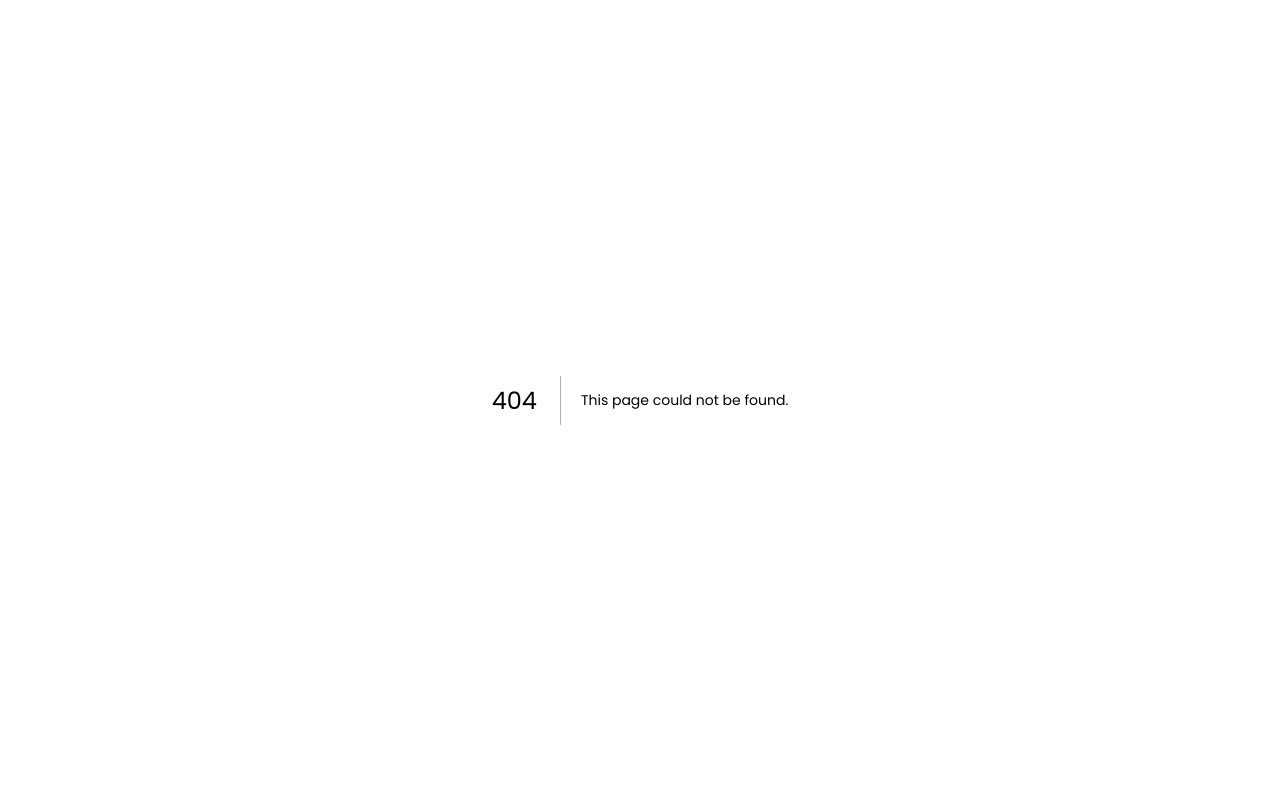
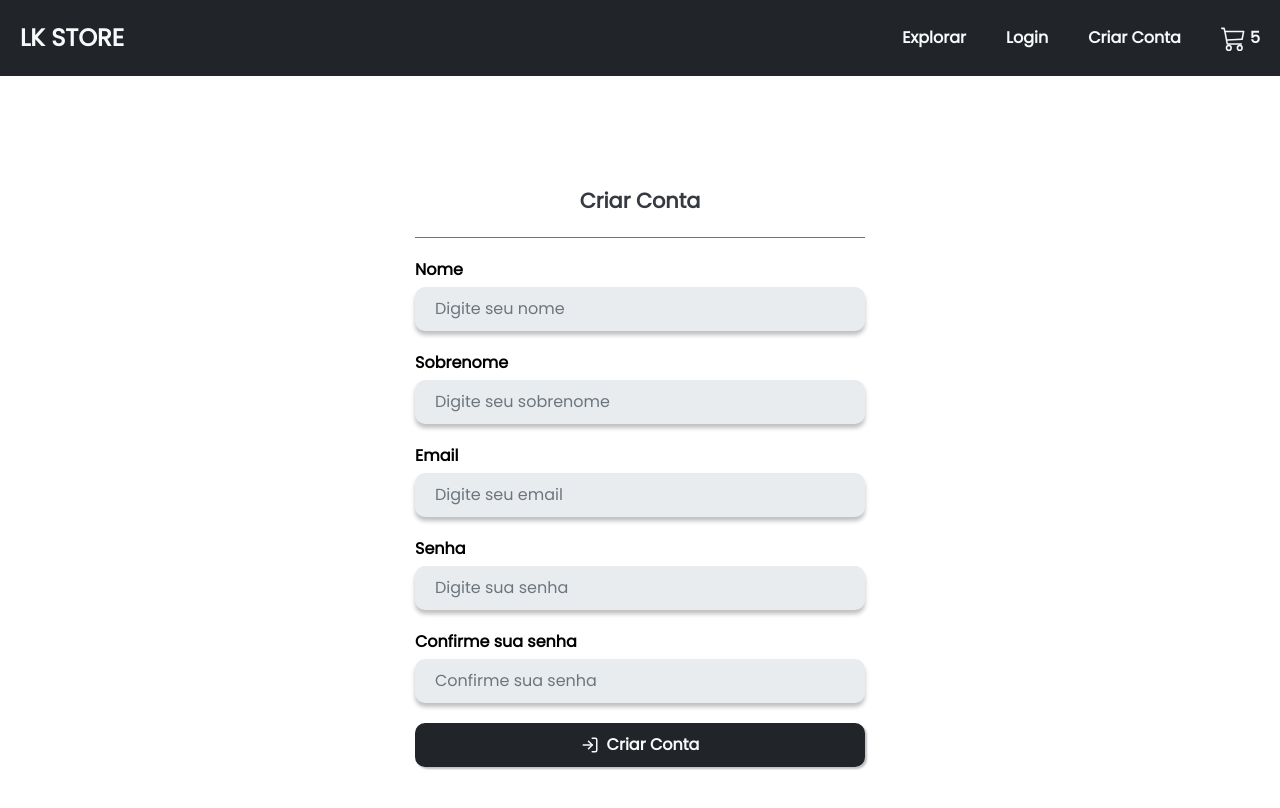
Before and after one commit to LucasKaiquee/E-commerce, a Next.js app: page /sign-up in a window 1280 px wide. Before the commit this address had no page. Shown: the top 808 px of the page. Built offline with nearby package versions, Linux system fonts and the light colour scheme.

Commit message:
feat: add Sign Up Page and inputs validations

```diff
--- a/package.json
+++ b/package.json
@@ -10,8 +10,9 @@
   },
   "dependencies": {
     "axios": "^1.6.7",
+    "ecommerce": "file:",
     "firebase": "^10.8.0",
-    "next": "14.1.0",
+    "next": "^14.2.23",
     "react": "^18",
     "react-dom": "^18",
     "react-hook-form": "^7.50.1",
--- a/src/app/login/page.tsx
+++ b/src/app/login/page.tsx
@@ -56,7 +56,7 @@ export default function LoginPage() {
                             </InputErrorMessage>
                         )}
 
-                          {errors?.email?.type === "validate" && (
+                        {errors?.email?.type === "validate" && (
                             <InputErrorMessage>
                                 Por favor, insira um email válido.
                             </InputErrorMessage>
@@ -68,6 +68,7 @@ export default function LoginPage() {
                         <CustomInput
                             hasError={!!errors?.password}
                             placeholder="Digite sua senha"
+                            type="password"
                             {...register('password', { required: true })}
                         />
 
--- /dev/null
+++ b/src/app/sign-up/page.tsx
@@ -0,0 +1,139 @@
+"use client"
+
+import Header from "@/components/header/header.component";
+
+import { SignUpContainer, SignUpContent, SignUpHeadline, SignUpInputContainer } from "./sign-up.styles";
+
+import CustomInput from "@/components/custom-input/custom-input.component";
+import CustomButton from "@/components/custom-button/custom-button.component";
+
+import { FiLogIn } from "react-icons/fi";
+
+import { useForm } from "react-hook-form";
+
+import isEmail from "validator/lib/isEmail"
+import InputErrorMessage from "@/components/input-error-message/input-error-message.component";
+
+interface SignUpForm {
+    name: string;
+    lastName: string;
+    email: string;
+    password: string;
+    confirmPassword: string;
+}
+
+export default function SignUpPage() {
+
+    const {register, handleSubmit, formState: { errors }, watch } = useForm<SignUpForm>()
+    const watchPassword = watch('password')
+
+    const handleSubmitPress = (data: SignUpForm) => {
+
+    }
+
+    return(
+        <>
+           <Header />
+
+           <SignUpContainer>
+                <SignUpContent>
+                    <SignUpHeadline>Criar Conta</SignUpHeadline>
+
+                    <SignUpInputContainer>
+                        <p>Nome</p>
+                        <CustomInput
+                            hasError={!!errors?.name}
+                            placeholder="Digite seu nome"
+                            {...register('name', { required: true })}/>
+
+                        {errors?.name?.type === "required" && (
+                            <InputErrorMessage>
+                                o nome é obrigatório.
+                            </InputErrorMessage>
+                        )}
+                    </SignUpInputContainer>
+
+                    <SignUpInputContainer>
+                        <p>Sobrenome</p>
+                        <CustomInput
+                            hasError={!!errors?.lastName}
+                            placeholder="Digite seu sobrenome"
+                            {...register('lastName',
+                            { required: true })}/>
+
+                        {errors?.lastName?.type === "required" && (
+                            <InputErrorMessage>
+                                o sobrenome é obrigatório.
+                            </InputErrorMessage>
+                        )}
+                    </SignUpInputContainer>
+
+                    <SignUpInputContainer>
+                        <p>Email</p>
+                        <CustomInput
+                            hasError={!!errors?.email}
+                            placeholder="Digite seu email"
+                            {...register('email',
+                            { required: true , validate: (value) => {
+                                return isEmail(value)
+                            }})}/>
+
+                        {errors?.email?.type === "required" && (
+                            <InputErrorMessage>
+                                o email é obrigatório.
+                            </InputErrorMessage>
+                        )}
+
+                        {errors?.email?.type === "validate" && (
+                            <InputErrorMessage>
+                                Por favor, insira um email válido.
+                            </InputErrorMessage>
+                        )}
+                    </SignUpInputContainer>
+
+                    <SignUpInputContainer>
+                        <p>Senha</p>
+                        <CustomInput
+                            hasError={!!errors?.password}
+                            placeholder="Digite sua senha"
+                            type="password"
+                            {...register('password',
+                            { required: true })}/>
+
+                        {errors?.password?.type === "required" && (
+                            <InputErrorMessage>
+                                A senha é obrigatória.
+                            </InputErrorMessage>
+                        )}
+                    </SignUpInputContainer>
+
+                    <SignUpInputContainer>
+                        <p>Confirme sua senha</p>
+                        <CustomInput
+                            hasError={!!errors?.confirmPassword}
+                            placeholder="Confirme sua senha"
+                            type="password"
+                            {...register('confirmPassword',
+                            { required: true,
+                                validate: (value) => {return value === watchPassword}
+                            })}/>
+
+                        {errors?.confirmPassword?.type === "required" && (
+                            <InputErrorMessage>
+                                A confirmação da senha é obrigatória.
+                            </InputErrorMessage>
+                        )}
+
+                        {errors?.confirmPassword?.type === "validate" && (
+                            <InputErrorMessage>
+                                As senhas são diferentes.
+                            </InputErrorMessage>
+                        )}
+                    </SignUpInputContainer>
+
+                    <CustomButton startIcon={<FiLogIn size={18}/>} onClick={() => handleSubmit(handleSubmitPress)()}>Criar Conta</CustomButton>
+                </SignUpContent>
+           </SignUpContainer>
+        </>
+    )
+}
--- /dev/null
+++ b/src/app/sign-up/sign-up.styles.ts
@@ -0,0 +1,37 @@
+import styled from 'styled-components'
+import Colors from '../../theme/theme.colors'
+
+export const SignUpContainer = styled.div`
+  height: 100%;
+  display: flex;
+  align-items: center;
+  justify-content: center;
+`
+
+export const SignUpHeadline = styled.p`
+  font-weight: 600;
+  font-size: 1.3rem;
+  margin-bottom: 20px;
+  color: ${Colors.text.dark};
+  padding-bottom: 20px;
+  border-bottom: 1px solid #6c757d;
+  width: 100%;
+  text-align: center;
+`
+
+export const SignUpContent = styled.div`
+  display: flex;
+  flex-direction: column;
+  align-items: center;
+  width: 450px;
+`
+
+export const SignUpInputContainer = styled.div`
+  width: 100%;
+  margin-bottom: 20px;
+
+  p:nth-child(1) {
+    font-weight: 600;
+    margin-bottom: 5px;
+  }
+`
--- a/src/components/header/header.component.tsx
+++ b/src/components/header/header.component.tsx
@@ -18,13 +18,17 @@ export default function Header() {
         router.push("./login")
     }
 
+    const handleCreateAccountClick = () => {
+        router.push("./sign-up")
+    }
+
     return (
         <HeaderContainer>
-            <HeaderTitle>LK STORE</HeaderTitle>
+            <HeaderTitle onClick={() => router.push("./")}>LK STORE</HeaderTitle>
             <HeaderItems>
                 <HeaderItem>Explorar</HeaderItem>
                 <HeaderItem onClick={handleLoginClick}>Login</HeaderItem>
-                <HeaderItem>Criar Conta</HeaderItem>
+                <HeaderItem onClick={handleCreateAccountClick}>Criar Conta</HeaderItem>
                 <HeaderItem>
                     <BsCart3 size={25} />
                     <p className="ml-1">5</p>
```
Also changed, not shown: 1 other file (tests, documents, lock files or other folders).
